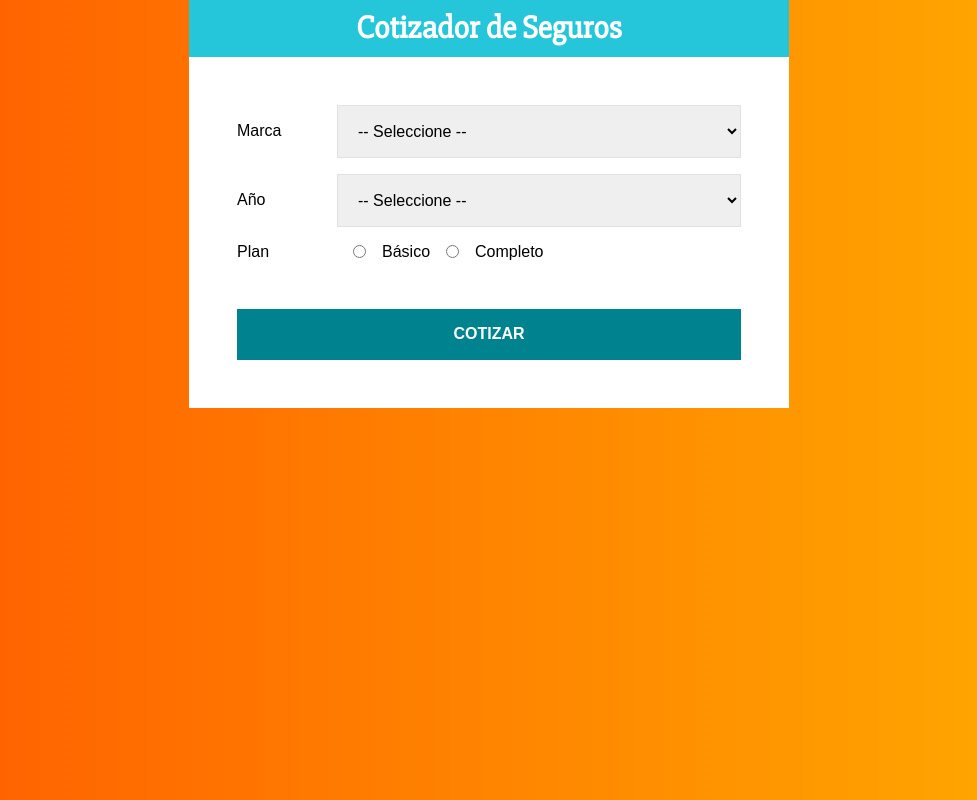
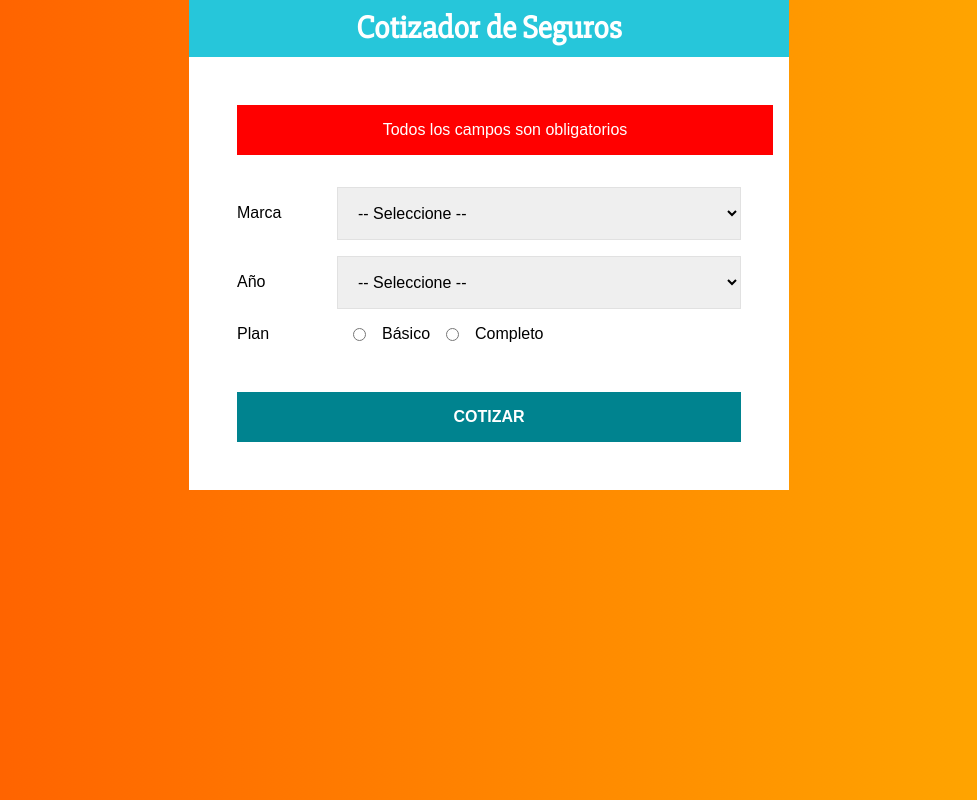
Before and after one commit to OsirisRoman/cotizador, a React (Create React App) app: page / in a window 1280 px wide. Both pictures are taken after a click on the button "COTIZAR". Shown: the whole page, without its empty margins (151-1128 px from the left). Built offline with nearby package versions, Linux system fonts and the light colour scheme.

Commit message:
Agregando validación al formulario.
Además de funcionalidad al botón submit del formulario

```diff
--- a/src/Componentes/Formulario/Formulario.js
+++ b/src/Componentes/Formulario/Formulario.js
@@ -1,6 +1,13 @@
 import React, { useState } from 'react';
 
-import { Campo, Label, Select, InputRadio, Boton } from './Formulario.styles';
+import {
+  Campo,
+  Label,
+  Select,
+  InputRadio,
+  Boton,
+  Error,
+} from './Formulario.styles';
 
 const Formulario = () => {
   //Estado del componente
@@ -9,6 +16,8 @@ const Formulario = () => {
     año: '',
     plan: '',
   });
+
+  const [error, setError] = useState(false);
 
   //extraer los valores del state
   const { marca, año, plan } = variablesCotizacion;
@@ -21,8 +30,25 @@ const Formulario = () => {
     });
   };
 
+  //Cotizar seguro cuando el usuario presione el botón Cotizar
+  const cotizarSeguro = (e) => {
+    e.preventDefault();
+
+    if (marca === '' || año === '' || plan === '') {
+      setError(true);
+      return;
+    }
+    setError(false);
+    setVariablesCotizacion({
+      marca,
+      año,
+      plan,
+    });
+  };
+
   return (
-    <form>
+    <form onSubmit={cotizarSeguro}>
+      {error ? <Error> Todos los campos son obligatorios </Error> : null}
       <Campo>
         <Label>Marca</Label>
         <Select name='marca' value={marca} onChange={guardarDatos}>
@@ -67,7 +93,7 @@ const Formulario = () => {
         />
         Completo
       </Campo>
-      <Boton type='button'>Cotizar</Boton>
+      <Boton type='submit'>Cotizar</Boton>
     </form>
   );
 };
--- a/src/Componentes/Formulario/Formulario.styles.js
+++ b/src/Componentes/Formulario/Formulario.styles.js
@@ -39,3 +39,12 @@ export const Boton = styled.button`
     background-color: #26c6da;
   }
 `;
+
+export const Error = styled.div`
+  background-color: red;
+  color: white;
+  padding: 1rem;
+  width: 100%;
+  text-align: center;
+  margin-bottom: 2rem;
+`;
```
